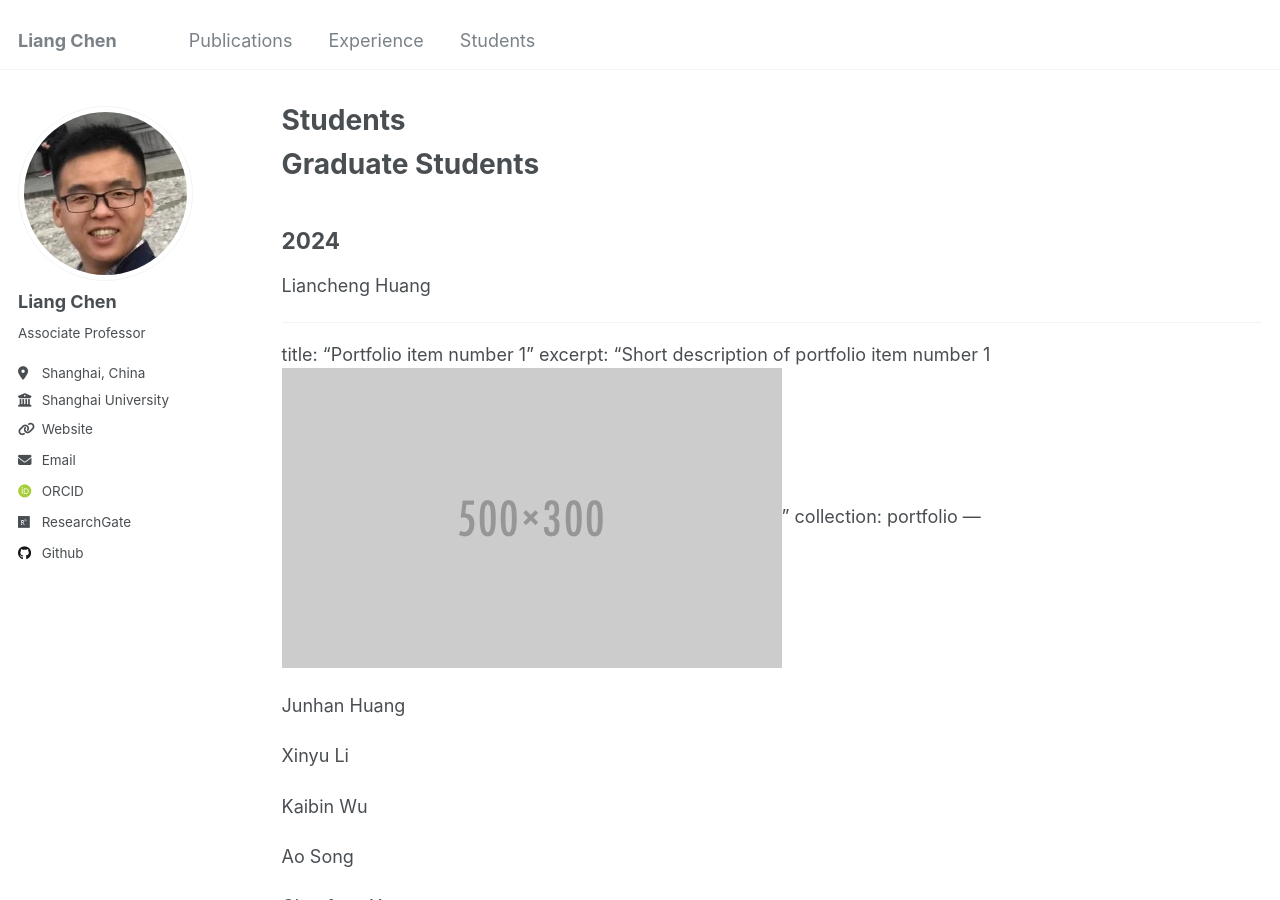
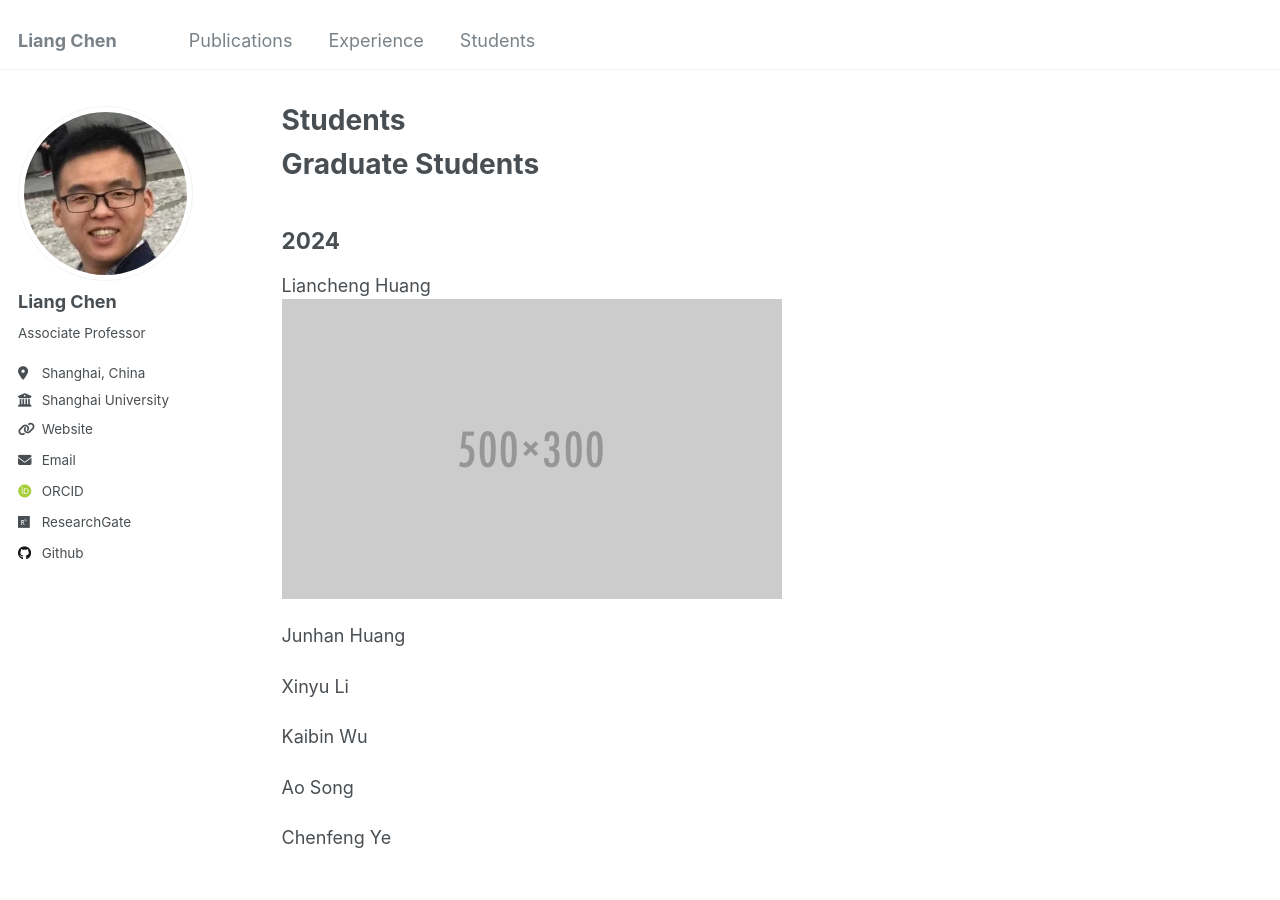
Before and after one commit to leonchenucr/leonchenucr.github.io, a Jekyll site: the page built from _pages/students.md, in a window 1280 px wide and 900 px high. Built offline with Jekyll 4.4.1, drawn with Linux system fonts in a browser that asks for light colours; some web fonts are replaced.

Commit message:
Update students.md

```diff
--- a/_pages/students.md
+++ b/_pages/students.md
@@ -11,12 +11,7 @@ Graduate Students
 ## 2024
 
 Liancheng Huang
-
----
-title: "Portfolio item number 1"
-excerpt: "Short description of portfolio item number 1<br/><img src='/images/500x300.png'>"
-collection: portfolio
----
+<br/><img src='/images/500x300.png'>
 
 Junhan Huang
 
```
